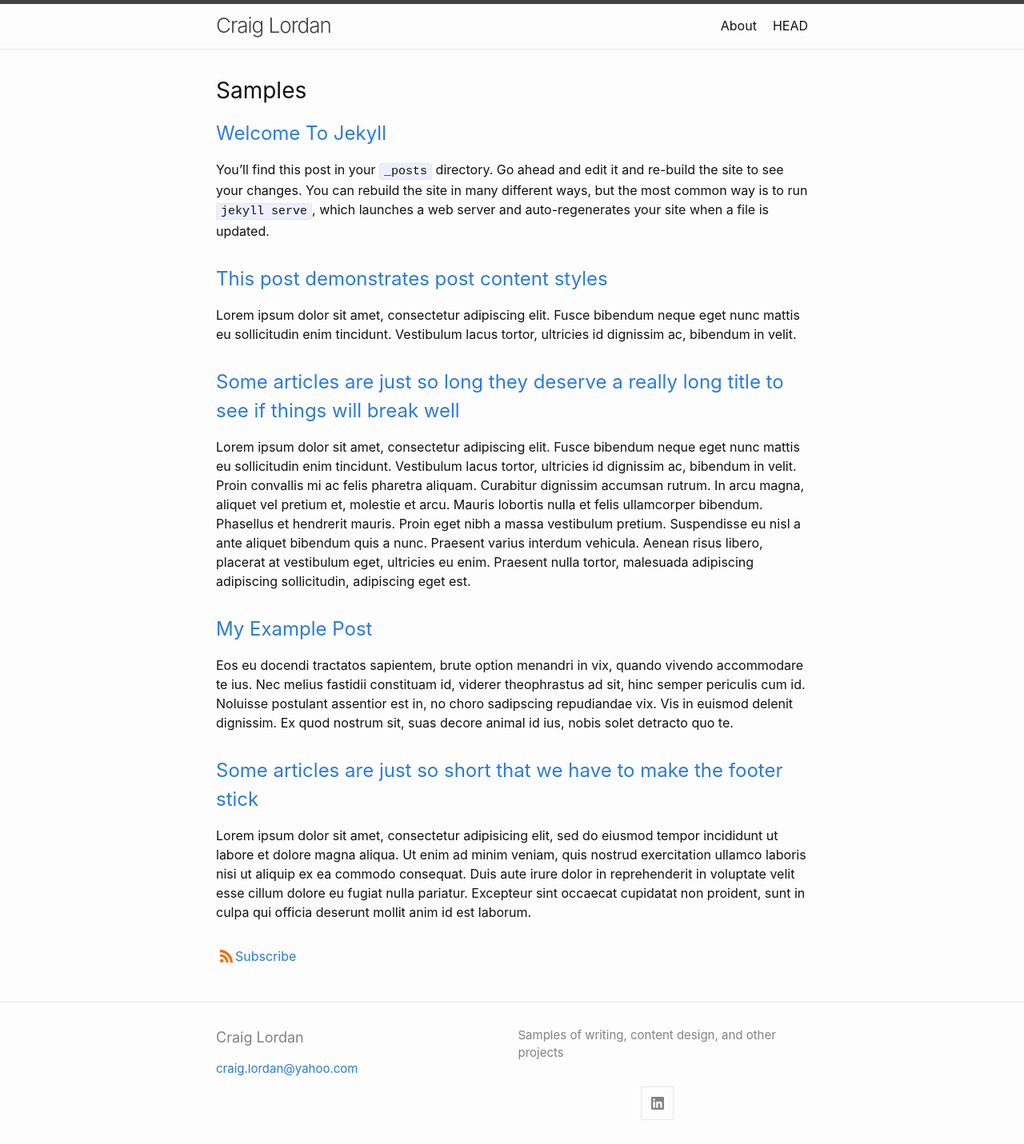
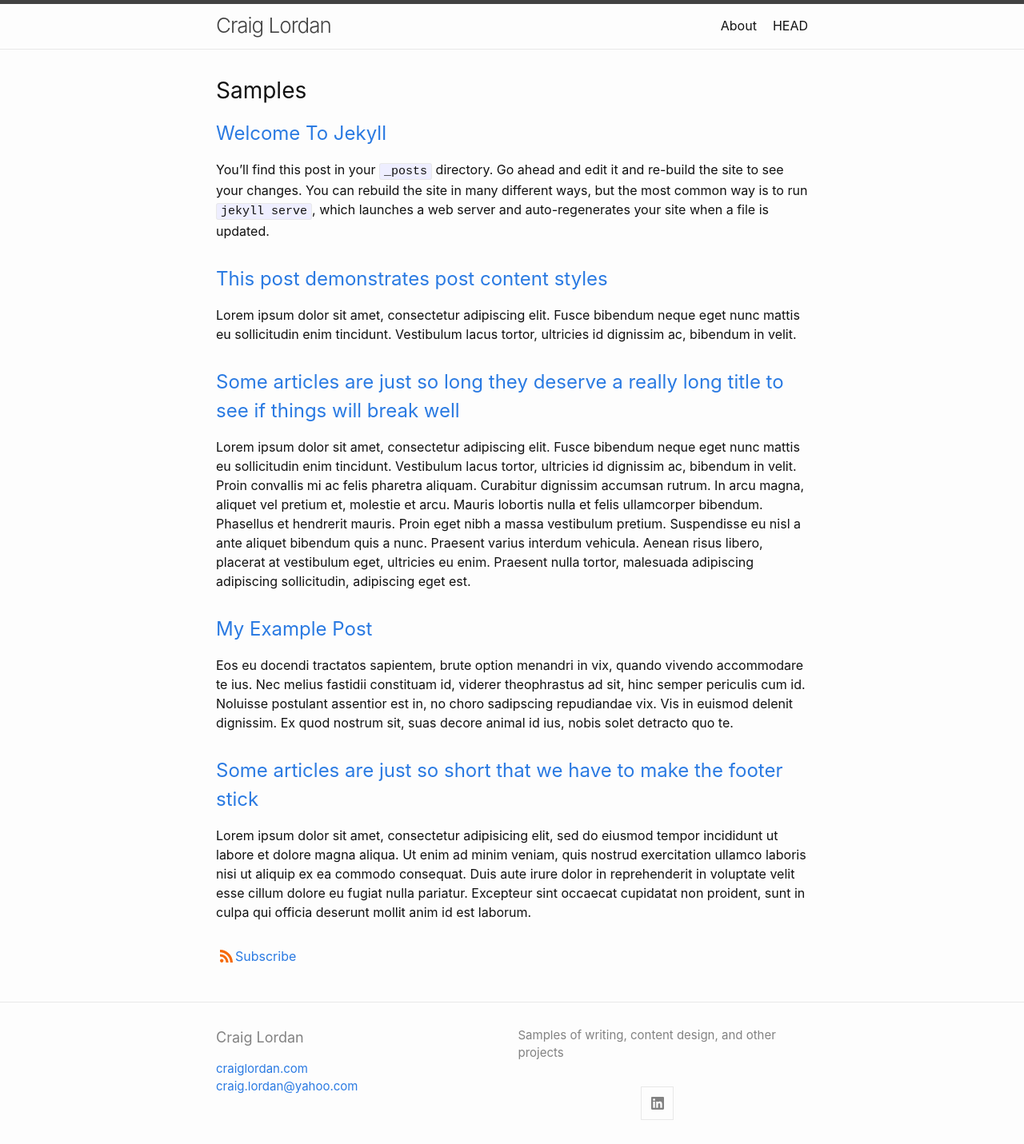
Before and after one commit to craiglordan/craiglordan.github.io, a Jekyll site: the page built from index.md, in a window 1280 px wide. Shown: the whole page at 80% size. Built offline with Jekyll 4.4.1, drawn with Linux system fonts in a browser that asks for light colours.

Commit message:
Update footer.html

```diff
--- a/_includes/footer.html
+++ b/_includes/footer.html
@@ -8,6 +8,7 @@
       <h2 class="footer-heading">{{ site.title | escape }}</h2>
         <ul class="contact-list">
           <li class="p-name">
+            <a href="https://craiglordan.com">craiglordan.com</a>
             {%- if site.author -%}
               {{ site.author | escape }}
             {%- endif -%}
```
